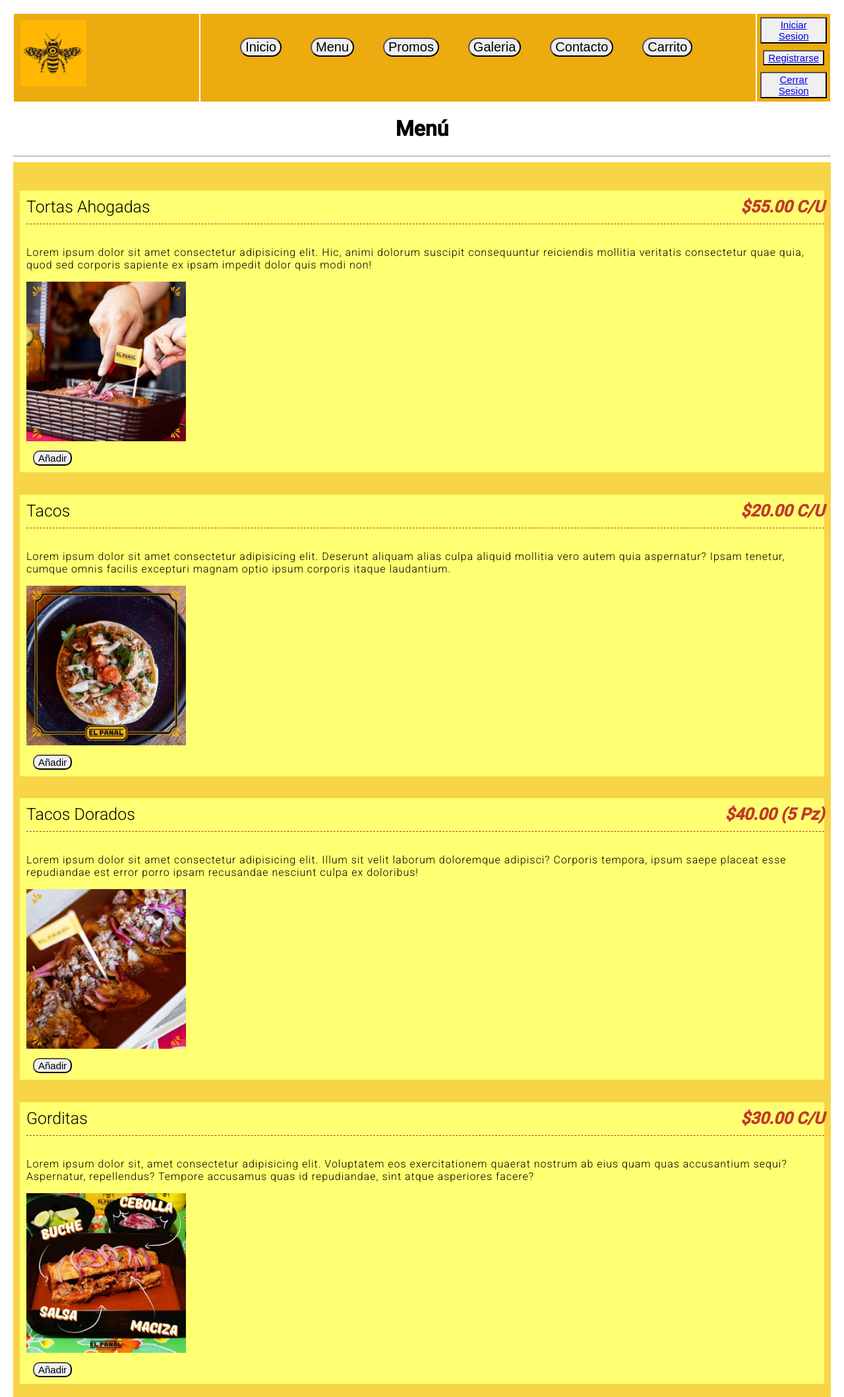
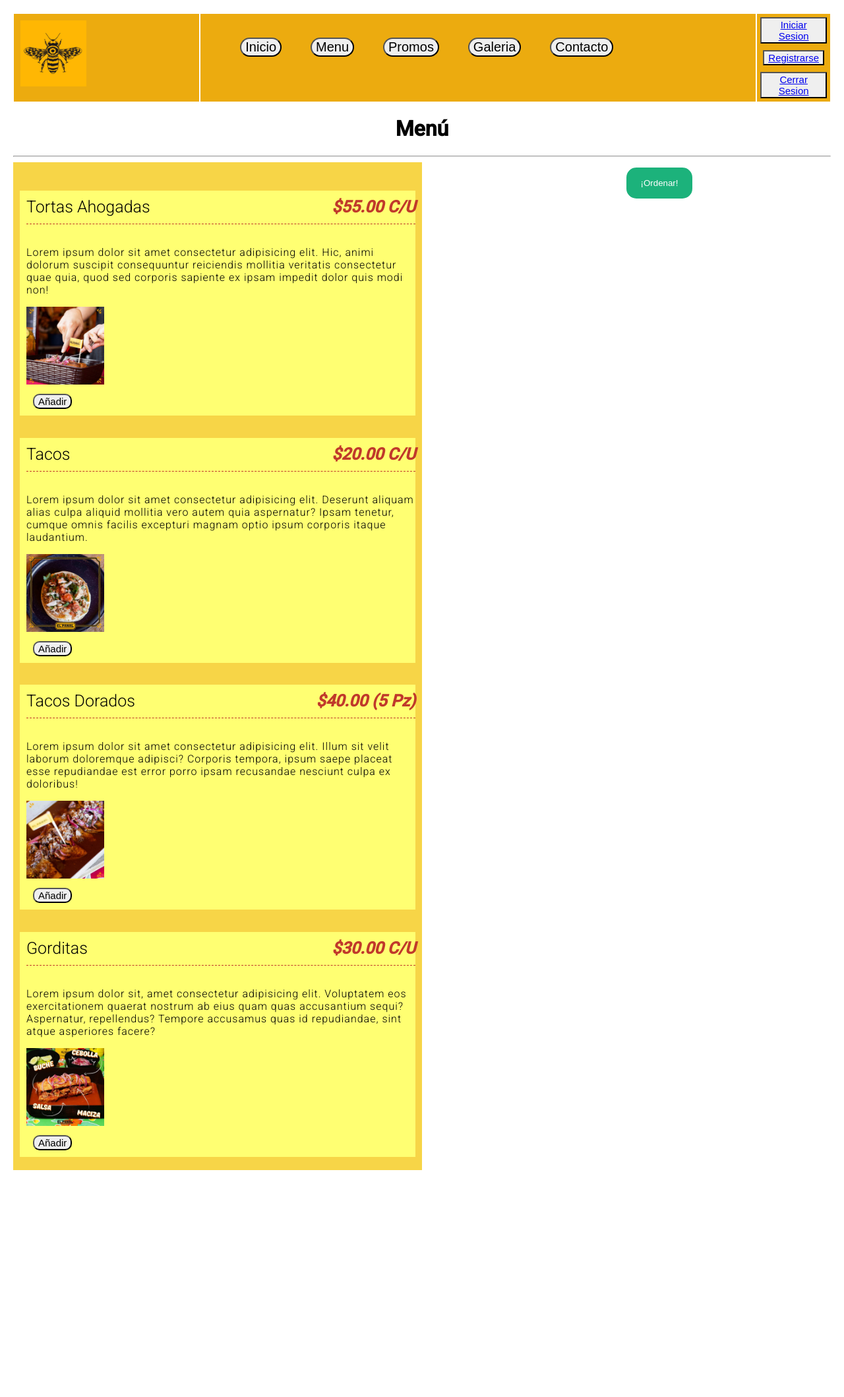
Before and after one commit to srodzav/Pagina-Web, a PHP site: page /proyecto/Views/php/menu.php in a window 1280 px wide. Shown: the whole page at 66% size. After the commit the page ends 1774 px from the top, so only its background shows below. Run offline with PHP 8.4, Linux system fonts and the light colour scheme.

Commit message:
Modificaciones a los archivos php

```diff
--- a/Views/php/admin.php
+++ b/Views/php/admin.php
@@ -88,7 +88,7 @@
         </table>
 
         <div>
-            <h4 style="text-align: center;"> Añadir Administrador </h4>
+            <h3 style="text-align: center;"> Añadir Administrador </h3>
         </div>
         <hr style="width:100%;text-align:left;margin-left:0">
         <br>
@@ -102,10 +102,6 @@
                 <label for="psw"><b>Contraseña</b></label>
                 <input type="password" placeholder="Contraseña" name="password" id="password" autocomplete="off" required>
 
-                <label for="psw-repeat"><b>Repetir Contraseña</b></label>
-                <input type="password" placeholder="Repetir Contraseña" name="password-repeat" id="password-repeat" autocomplete="off" required>
-                <hr>
-
                 <button type="submit" class="registerbtn">Añadir</button>
             </div>
         </form>
--- a/Views/php/header.php
+++ b/Views/php/header.php
@@ -9,7 +9,7 @@
             <li><a href="/PROYECTO/Views/php/promos.php"><button class="buttonhdr">Promos</button></a></li>
             <li><a href="/PROYECTO/Views/php/galeria.php"><button class="buttonhdr">Galeria</button></a></li>
             <li><a href="/PROYECTO/Views/php/contacto.php"><button class="buttonhdr">Contacto</button></a></li>
-            <li><a href="/PROYECTO/Views/php/carrito.php"><button class="buttonhdr">Carrito</button></a></li>
+            <!-- <li><a href="/PROYECTO/Views/php/carrito.php"><button class="buttonhdr">Carrito</button></a></li> -->
         </ul>
     </div>
     <div class="border loggin bcolor">
--- a/Views/php/menu.php
+++ b/Views/php/menu.php
@@ -6,6 +6,7 @@
     <meta name="viewport" content="width=device-width, initial-scale=1.0">
     <link rel="stylesheet" href="/PROYECTO/Views/css/style.css">
     <link rel="stylesheet" href="/PROYECTO/Views/css/menu.css">
+    <link rel="stylesheet" href="/PROYECTO/Views/css/carrito.css">
     <title>Menu - El Panal</title>
 </head>
 <body>
@@ -17,7 +18,8 @@
     </div>
 
     <hr style="width:100%;text-align:left;margin-left:0">
-
+    <div class="flex">
+        <div class="w-50">
             <section id="our_menu" class="bcolor2">
                 <div class="single_menu bcolor3">
                     <div class="menu_content">
@@ -25,7 +27,7 @@
                         <p>Lorem ipsum dolor sit amet consectetur adipisicing elit. Hic, animi dolorum suscipit consequuntur reiciendis mollitia veritatis consectetur quae quia, quod sed corporis sapiente ex ipsam impedit dolor quis modi non!</p>
                         <img src="../images/comida/Torta.jpg">
                         <br>
-                <button class="boton-carrito" id="m_torta">Añadir</button>
+                        <button class="boton-carrito" onClick="addCarrito(1)">Añadir</button>
                     </div>
                 </div>
                 <div class="single_menu bcolor3">
@@ -34,7 +36,7 @@
                         <p>Lorem ipsum dolor sit amet consectetur adipisicing elit. Deserunt aliquam alias culpa aliquid mollitia vero autem quia aspernatur? Ipsam tenetur, cumque omnis facilis excepturi magnam optio ipsum corporis itaque laudantium.</p>
                         <img src="../images/comida/Taco_Marco.jpg">
                         <br>
-                <button class="boton-carrito" id="m_taco">Añadir</button>
+                        <button class="boton-carrito" onClick="addCarrito(2)">Añadir</button>
                     </div>
                 </div>
                 <div class="single_menu bcolor3">
@@ -43,7 +45,7 @@
                         <p>Lorem ipsum dolor sit amet consectetur adipisicing elit. Illum sit velit laborum doloremque adipisci? Corporis tempora, ipsum saepe placeat esse repudiandae est error porro ipsam recusandae nesciunt culpa ex doloribus!</p>
                         <img src="../images/comida/Tacos.jpg">
                         <br>
-                <button class="boton-carrito" id="m_dorado">Añadir</button>
+                        <button class="boton-carrito" onClick="addCarrito(3)">Añadir</button>
                     </div>
                 </div>
                 <div class="single_menu bcolor3">
@@ -52,12 +54,25 @@
                         <p>Lorem ipsum dolor sit, amet consectetur adipisicing elit. Voluptatem eos exercitationem quaerat nostrum ab eius quam quas accusantium sequi? Aspernatur, repellendus? Tempore accusamus quas id repudiandae, sint atque asperiores facere?</p>
                         <img src="../images/comida/Torta1.jpg">
                         <br>
-                <button class="boton-carrito"  id="m_gordita">Añadir</button>
+                        <button class="boton-carrito" onClick="addCarrito(4)">Añadir</button>
                     </div>
                 </div>
             </section>
-
+        </div>
+        <div class="w-50">
+            <form method="POST" enctype="multipart/form-data" action="/PROYECTO/Controllers/agregarOrdenesController.php">
+                <button type="submit" class="ordernarbtn">¡Ordenar!</button>
+                <div class="shopping-cart" id="carrito">
+                </div>
+            </form>
+        </div>
+    </div>
     <script src="/PROYECTO/Views/js/app.js"></script>
     <script src="/PROYECTO/Views/js/menu.js"></script>
+    <?php
+
+
+
+    ?>
 </body>
 </html>
```
Also changed, not shown: Views/php/carrito.php (+7 -51 lines), Views/php/contacto.php (+55 -0 lines). Lines whose indentation alone changed are shown as unchanged.
